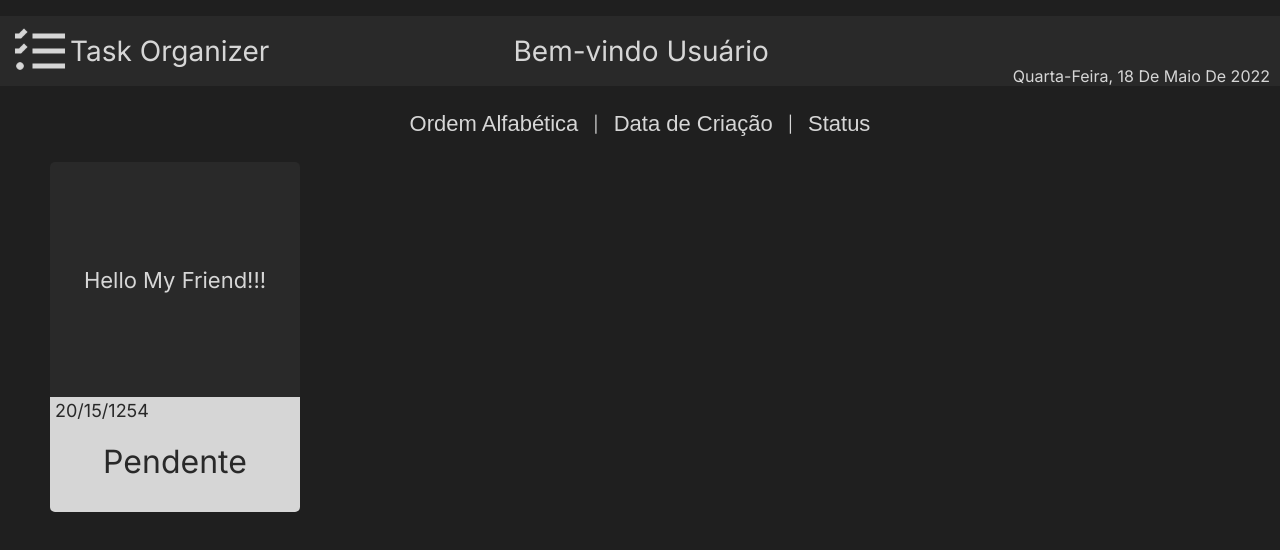
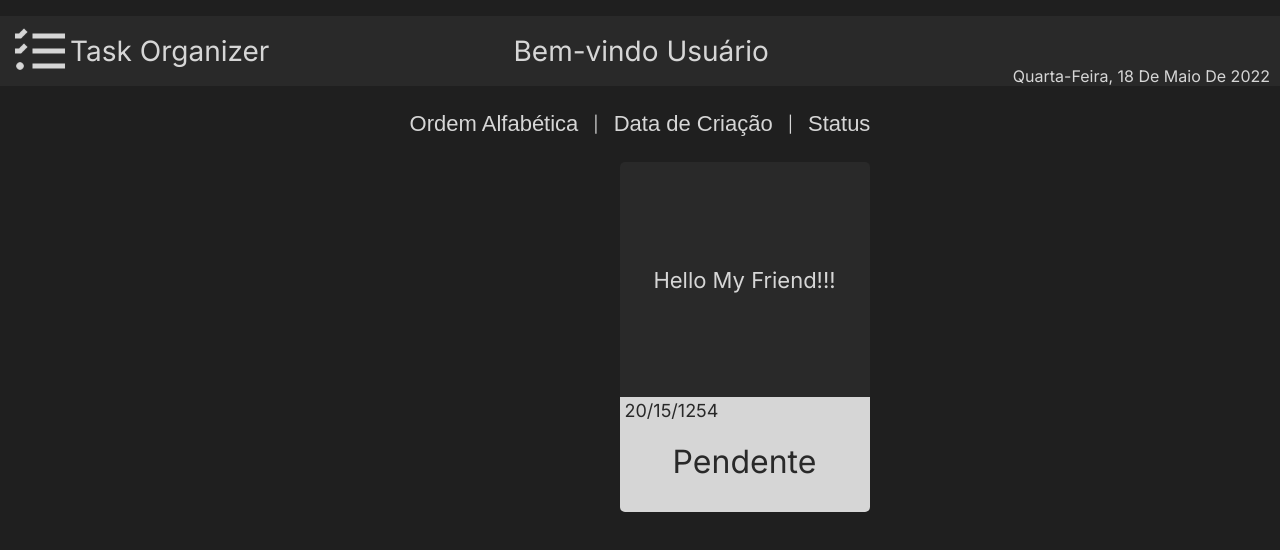
Before and after one commit to rogeriop1990cv/ebytr-task-organizer, a React (Create React App) app in the folder frontend/: page / in a window 1280 px wide. Shown: the top 550 px of the page. Built offline with nearby package versions, Linux system fonts and the light colour scheme.

Commit message:
style(src/component): refartor css

```diff
--- a/frontend/src/App.css
+++ b/frontend/src/App.css
@@ -13,6 +13,9 @@
 }
 
 .container__cards {
+  display: flex;
+  flex-wrap: wrap;
+  justify-content: space-around;
   width: 1339px;
   height: 776px;
   margin-left: 50px;
--- a/frontend/src/components/CardToDo.css
+++ b/frontend/src/components/CardToDo.css
@@ -12,6 +12,8 @@ cardToDo__status */
   height: 350px;
   width: 250px;
   border-radius: 5px;
+  margin-left: 50px;
+  margin-bottom: 73px;
 }
 
 .cardToDo__description {
--- a/frontend/src/components/SortBar.css
+++ b/frontend/src/components/SortBar.css
@@ -9,4 +9,5 @@
   border: none;
   font-size: 22px;
   margin: 15px;
+  cursor: pointer;
 }
```
